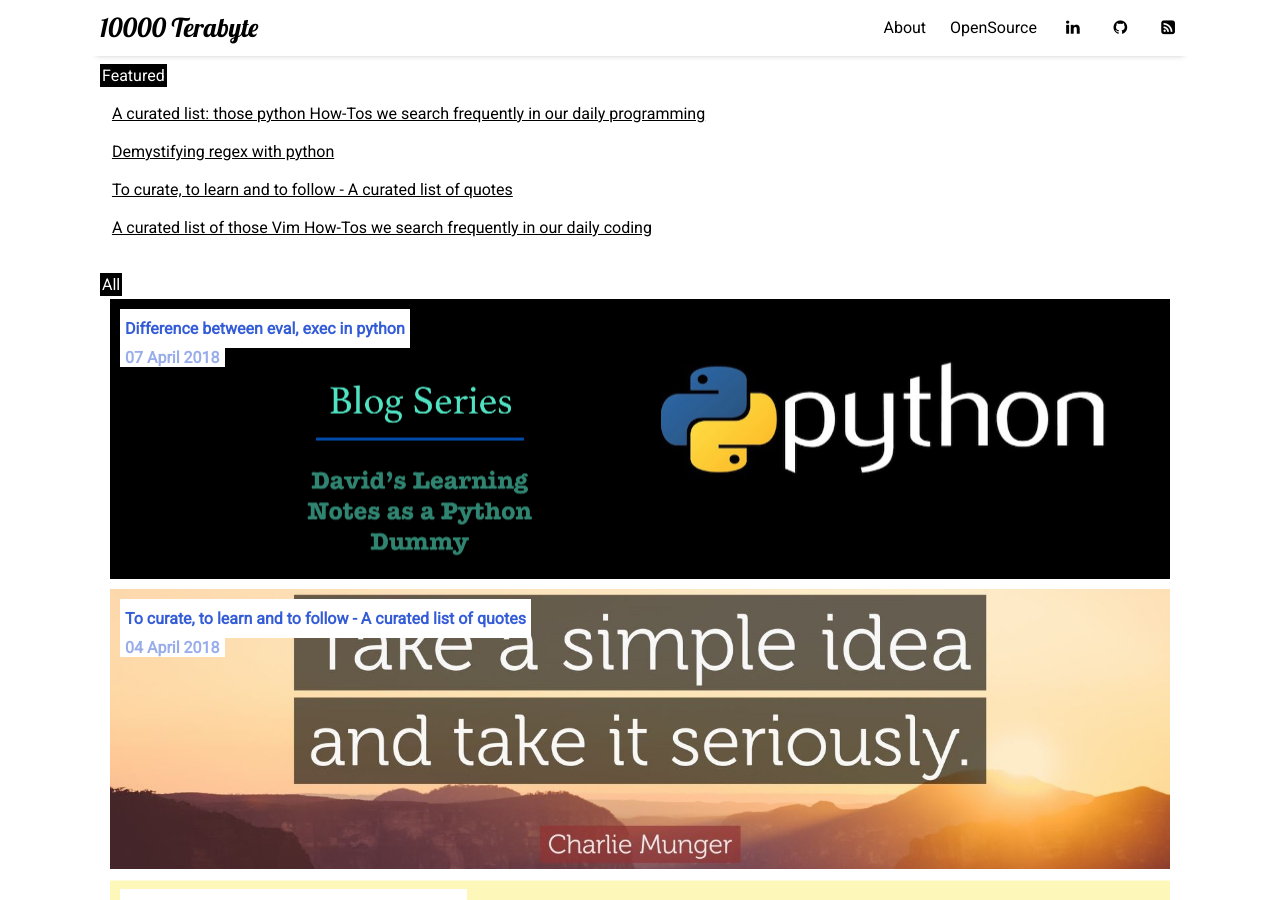
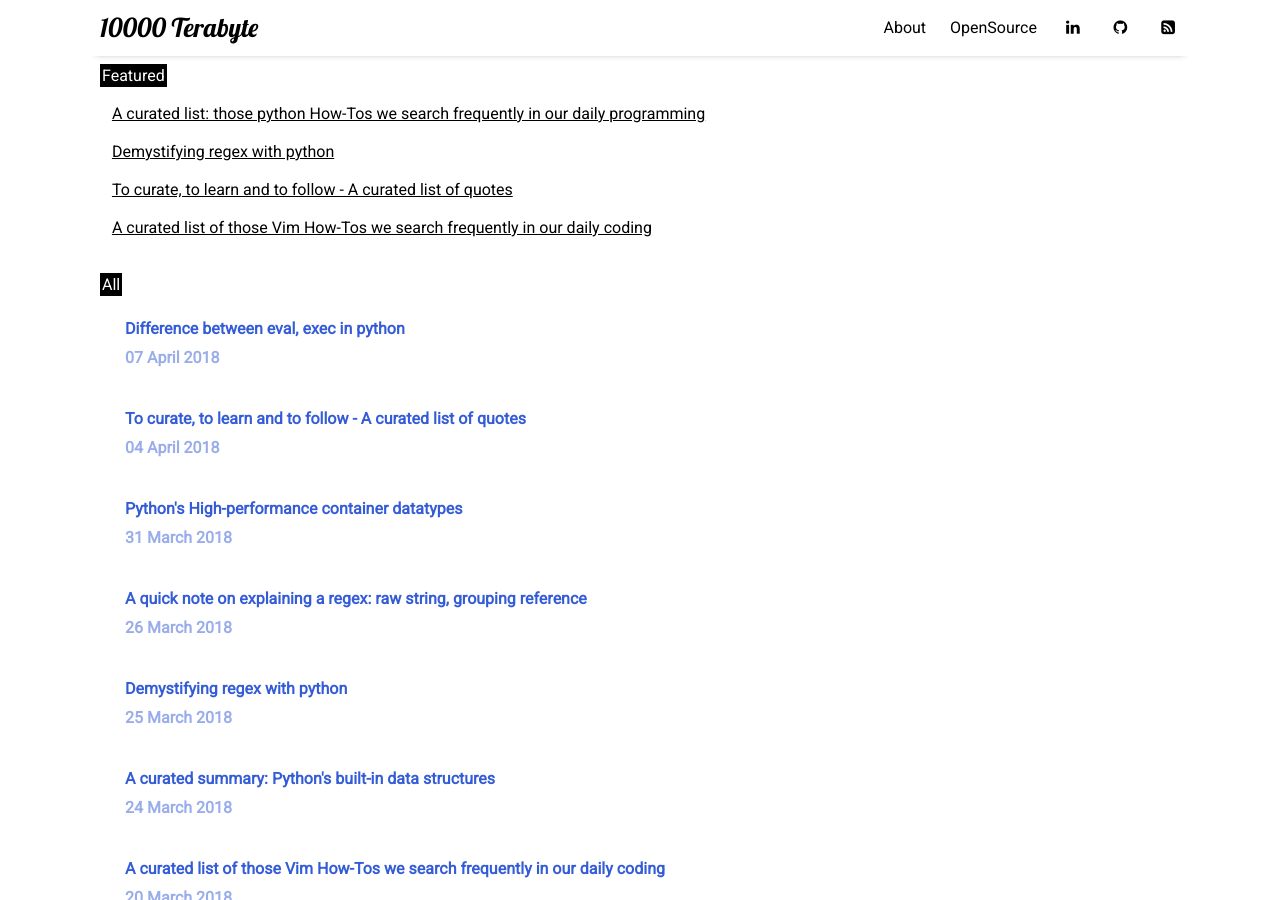
Before and after one commit to 10000TB/10000TB.github.io, a Jekyll site: the page built from index.html, in a window 1280 px wide and 900 px high. Built offline with Jekyll 4.4.1, drawn with Linux system fonts in a browser that asks for light colours; nearby versions of some CDN libraries; the list of posts is cut into pages by our own code.

Commit message:
update home page posts style - removed image - make listing simpler.

```diff
--- a/_layouts/home.html
+++ b/_layouts/home.html
@@ -21,9 +21,9 @@ title: Home
 {% for post in paginator.posts %}
 <article>
   <a href="{{ site.github.url }}{{ post.url }}" style="text-decoration: none;">
-    <div class="featured-posts" {% if post.image %}style="height:260px;background-image:url({{ site.github.url }}/assets/img/{{ post.image }})"{% endif %}>
+    <div class="featured-posts" style="height:60px;width:100%;">
       <div style="padding:0px 5px;display: inline-block;max-height:40px; width:auto;font-weight: bold; background-color: rgba(255,255,255,1);padding:10px 0px; color: rgba(0, 51, 204, 0.8);"><span style="padding:0px 5px;font-weight:bold;">{{ post.title }}</span></div><br/>
-      <div style="padding:0px 5px;display: inline-block;max-height:40px; width:auto;font-weight: bold; background-color: rgba(255,255,255,1);padding:0px 0px; color: rgba(0, 51, 204, 0.4);top:5px;"><span style="padding:0px 5px;font-weight:bold;">{{ post.date | date_to_long_string }}</span></div>
+      <div style="padding:0px 5px;display: inline-block;max-height:40px; width:auto;font-weight: bold; background-color: ra(255,255,255,1);padding:0px 0px; color: rgba(0, 51, 204, 0.4);top:5px;"><span style="padding:0px 5px;font-weight:bold;">{{ post.date | date_to_long_string }}</span></div>
     </div>
   </a>
 </article>
```
